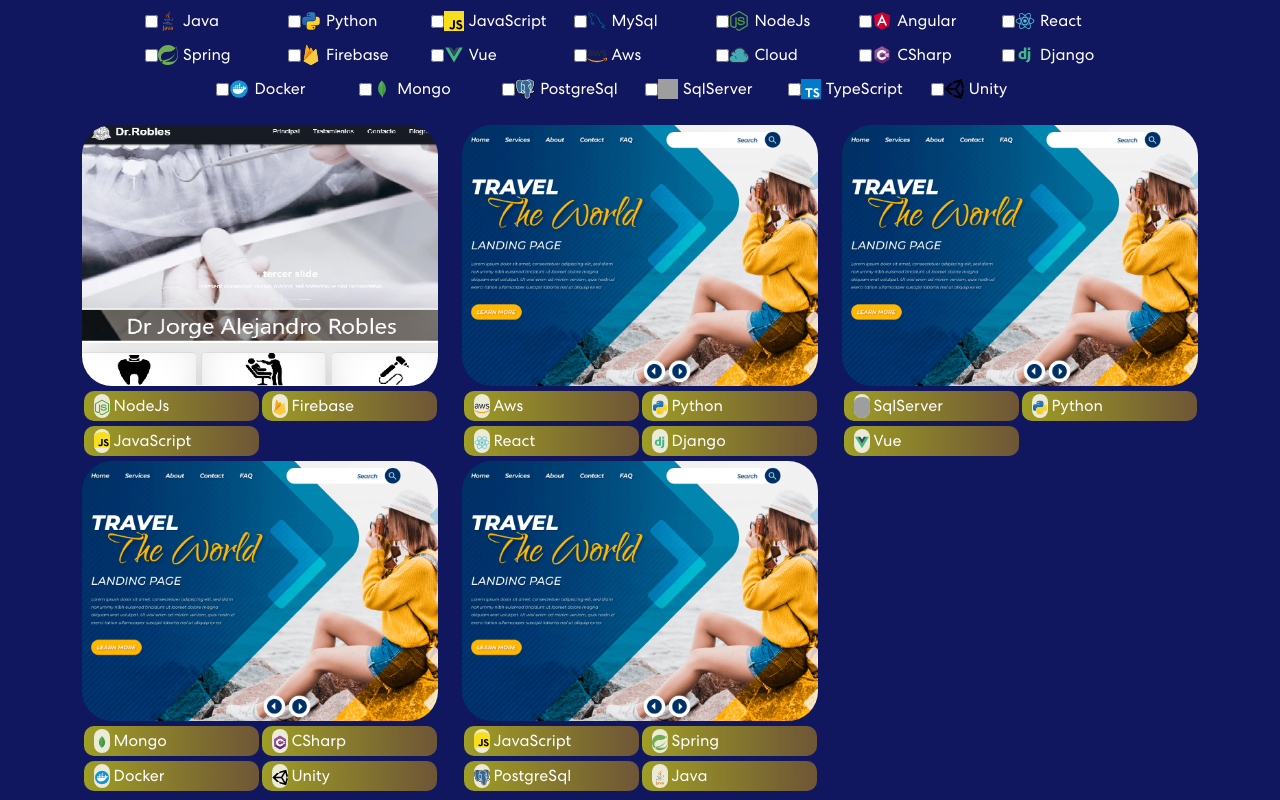
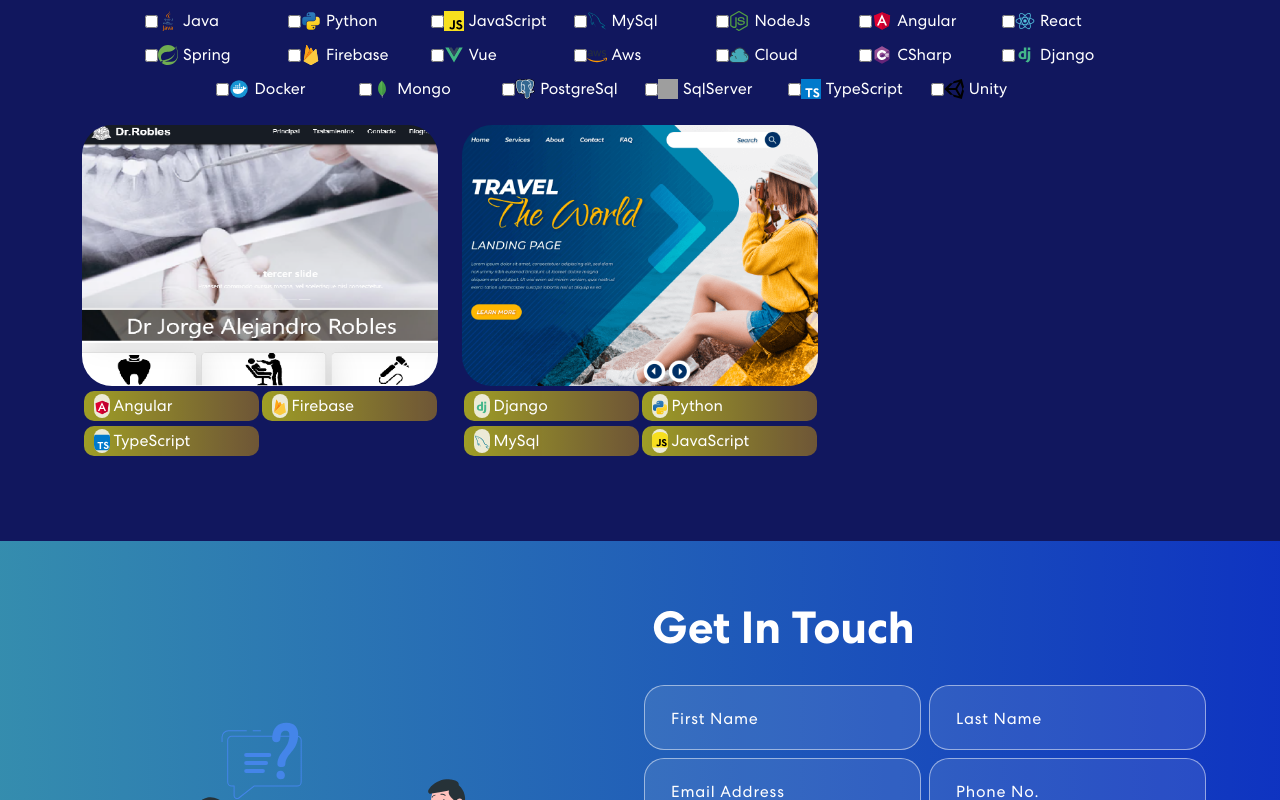
Before and after one commit to carloserna12/Portfolio, a React (Create React App) app: page / in a window 1280 px wide. Shown: the part 1720-2520 px from the top of the page. Built offline with nearby package versions, Linux system fonts and the light colour scheme; grey boxes are pictures that could not be loaded.

Commit message:
optimize some functions

```diff
--- a/src/components/ProjectCard.js
+++ b/src/components/ProjectCard.js
@@ -1,50 +1,9 @@
 import { Col } from "react-bootstrap";
 import { FontAwesomeIcon } from "@fortawesome/react-fontawesome";
-import { faAngular, faBootstrap, faCss3, faGithub, faHtml5, faJava, faJs, faNode, faNodeJs, faPython, faReact } from "@fortawesome/free-brands-svg-icons";
-import { faDatabase, faEarthAmerica, faLeaf, faServer } from "@fortawesome/free-solid-svg-icons";
-import java from "../assets/img/java.svg";
-import js from "../assets/img/javascript.svg";
-import nodeJs from "../assets/img/nodejs.svg";
-import angular from "../assets/img/angular.svg";
-import aws from "../assets/img/aws.svg";
-import cloud from "../assets/img/cloud.svg";
-import csharp from "../assets/img/csharp.svg";
-import django from "../assets/img/django.svg";
-import docker from "../assets/img/docker.svg";
-import firebase from "../assets/img/firebase.svg";
-import mongo from "../assets/img/mongo.svg";
-import mysql from "../assets/img/mysql.svg";
-import postgresql from "../assets/img/postgresql.svg";
-import python from "../assets/img/python.svg";
-import reacticon from "../assets/img/react.svg";
-import spring from "../assets/img/spring.svg";
-import sqlserver from "../assets/img/sqlserver.svg";
-import typescript from "../assets/img/typescript.svg";
-import unity from "../assets/img/unity.svg";
-import vue from "../assets/img/vue.svg";
+import { faGithub, } from "@fortawesome/free-brands-svg-icons";
+import { faEarthAmerica } from "@fortawesome/free-solid-svg-icons";
+import icons from "./icons";
 export const ProjectCard = ({ title, description, imgUrl,tecn,urlGit,urlWeb,status }) => {
-  const iconos = {
-    "Java": java,
-    "Python": python,
-    "JavaScript": js,
-    "MySql":mysql,
-    "NodeJs":nodeJs,
-    "Angular":angular,
-    "React":reacticon,
-    "Spring":spring,
-    "Firebase":firebase,
-    "Vue":vue,
-    "Aws":aws,
-    "Cloud":cloud,
-    "CSharp":csharp,
-    "Django":django,
-    "Docker":docker,
-    "Mongo":mongo,
-    "PostgreSql":postgresql,
-    "SqlServer":sqlserver,
-    "TypeScript":typescript,
-    "Unity":unity,
-  };
   return (
     <Col size={12} sm={6} md={4}>
       <div className="proj-imgbx">
@@ -53,13 +12,17 @@ export const ProjectCard = ({ title, description, imgUrl,tecn,urlGit,urlWeb,stat
           <h4>{title}</h4>
           <span>{description}</span><br></br>
           <button onClick={() => window.open(urlGit)} className="btn-git"><FontAwesomeIcon icon={faGithub}  /><span className="btn-git-style">GitHub </span></button>
-          <button onClick={() => window.open(urlWeb)} className="btn-git"><FontAwesomeIcon icon={faEarthAmerica}  /><span className="btn-git-style"> Web</span></button>
+          {urlWeb !== "" && (
+            <button onClick={() => window.open(urlWeb)} className="btn-git">
+              <FontAwesomeIcon icon={faEarthAmerica} /><span className="btn-git-style">Web</span>
+            </button>
+          )}
         </div>
       </div>
       <div className="tecn-container">
       {tecn.map((item, index) => (
           <span key={index} className="tech-container">
-            <span className="tech"> <img src={iconos[item]} alt={item} className="tech-icon" /> {item}</span>
+            <span className="tech"> <img src={icons[item]} alt={item} className="tech-icon" /> {item}</span>
           </span>
         ))}
       </div>
--- a/src/components/Projects.js
+++ b/src/components/Projects.js
@@ -1,73 +1,12 @@
 import { Container, Row, Col, Tab, Nav } from "react-bootstrap";
 import { ProjectCard } from "./ProjectCard";
-import projImg1 from "../assets/img/project-img1.png";
-import projImg2 from "../assets/img/project-img2.png";
-import projImg3 from "../assets/img/project-img3.png";
-import colorSharp2 from "../assets/img/color-sharp2.png";
-import projImg_1 from "../assets/img/project-img-1.png"
-;import "animate.css";
+import "animate.css";
 import TrackVisibility from "react-on-screen";
-import React, { useState } from 'react';
-import java from "../assets/img/java.svg";
-import js from "../assets/img/javascript.svg";
-import nodeJs from "../assets/img/nodejs.svg";
-import angular from "../assets/img/angular.svg";
-import aws from "../assets/img/aws.svg";
-import cloud from "../assets/img/cloud.svg";
-import csharp from "../assets/img/csharp.svg";
-import django from "../assets/img/django.svg";
-import docker from "../assets/img/docker.svg";
-import firebase from "../assets/img/firebase.svg";
-import mongo from "../assets/img/mongo.svg";
-import mysql from "../assets/img/mysql.svg";
-import postgresql from "../assets/img/postgresql.svg";
-import python from "../assets/img/python.svg";
-import reacticon from "../assets/img/react.svg";
-import spring from "../assets/img/spring.svg";
-import sqlserver from "../assets/img/sqlserver.svg";
-import typescript from "../assets/img/typescript.svg";
-import unity from "../assets/img/unity.svg";
-import vue from "../assets/img/vue.svg";
+import React, { useState } from "react";
+import icons from "./icons";
+import projects from "./ProjectsList";
+
 export const Projects = () => {
-  const projects = [
-    {
-      title: "Web-Dentista",
-      description:
-        "Web basica personal para dentista con Node, Firebase, boostrap y Javascript ",
-      imgUrl: projImg_1,
-      tecn: ["NodeJs", "Firebase", "JavaScript"],
-      urlGit: "https://github.com/carloserna12/Web-Dentista",
-      urlWeb: "https://dralejandrorobles.netlify.app",
-      status: "Deploy",
-    },
-    {
-      title: "Business Startup",
-      description: "Design & Development",
-      imgUrl: projImg1,
-      tecn: ["Aws", "Python","React","Django"],
-      status: "InProgress",
-      status: "DeployNot",
-    },
-    {
-      title: "Business Startup",
-      description: "Design & Development",
-      imgUrl: projImg1,
-      tecn: ["SqlServer", "Python","Vue"],
-    },
-    {
-      title: "Business Startup",
-      description: "Design & Development",
-      imgUrl: projImg1,
-      tecn: ["Mongo", "CSharp", "Docker","Unity"],
-    },
-    {
-      title: "Business Startup",
-      description: "Design & Development",
-      imgUrl: projImg1,
-      tecn: ["JavaScript", "Spring", "PostgreSql","Java"],
-    },
-  ];
-
   const [checkedItems, setCheckedItems] = useState([]);
 
   const handleCheckboxChange = (event) => {
@@ -79,31 +18,29 @@ export const Projects = () => {
     }
   };
 
+  const technologies = [
+    "Java",
+    "Python",
+    "JavaScript",
+    "MySql",
+    "NodeJs",
+    "Angular",
+    "React",
+    "Spring",
+    "Firebase",
+    "Vue",
+    "Aws",
+    "Cloud",
+    "CSharp",
+    "Django",
+    "Docker",
+    "Mongo",
+    "PostgreSql",
+    "SqlServer",
+    "TypeScript",
+    "Unity",
+  ];
 
-  const technologies = ['Java', 'Python', 'JavaScript', 'MySql', 'NodeJs','Angular','React','Spring','Firebase','Vue','Aws','Cloud','CSharp','Django','Docker','Mongo','PostgreSql','SqlServer','TypeScript','Unity'];
-
-  const iconos = {
-    "Java": java,
-    "Python": python,
-    "JavaScript": js,
-    "MySql":mysql,
-    "NodeJs":nodeJs,
-    "Angular":angular,
-    "React":reacticon,
-    "Spring":spring,
-    "Firebase":firebase,
-    "Vue":vue,
-    "Aws":aws,
-    "Cloud":cloud,
-    "CSharp":csharp,
-    "Django":django,
-    "Docker":docker,
-    "Mongo":mongo,
-    "PostgreSql":postgresql,
-    "SqlServer":sqlserver,
-    "TypeScript":typescript,
-    "Unity":unity,
-  };
   return (
     <section className="project" id="project">
       <Container>
@@ -134,12 +71,9 @@ export const Projects = () => {
                         <Nav.Link eventKey="second">In Production</Nav.Link>
                       </Nav.Item>
                       <Nav.Item>
-                        <Nav.Link eventKey="third">
-                        Rdy to deploy
-                        </Nav.Link>
+                        <Nav.Link eventKey="third">Rdy to deploy</Nav.Link>
                       </Nav.Item>
                     </Nav>
-
 
                     <div className="checkbox-list">
                       {technologies.map((technology) => (
@@ -151,14 +85,16 @@ export const Projects = () => {
                               checked={checkedItems.includes(technology)}
                               onChange={handleCheckboxChange}
                             />
-                            <img src={iconos[technology]} alt={technology} className="tech-icon-filter" />
+                            <img
+                              src={icons[technology]}
+                              alt={technology}
+                              className="tech-icon-filter"
+                            />
                             {technology}
                           </label>
                         </div>
                       ))}
                     </div>
-
-
 
                     <Tab.Content
                       id="slideInUp"
@@ -169,9 +105,12 @@ export const Projects = () => {
                       <Tab.Pane eventKey="first">
                         <Row>
                           {projects
-                            .filter((project) =>
-                              checkedItems.length === 0 ||
-                              checkedItems.every((item) => project.tecn.includes(item))
+                            .filter(
+                              (project) =>
+                                checkedItems.length === 0 ||
+                                checkedItems.every((item) =>
+                                  project.tecn.includes(item)
+                                )
                             )
                             .map((project, index) => (
                               <ProjectCard key={index} {...project} />
@@ -185,7 +124,9 @@ export const Projects = () => {
                             .filter(
                               (project) =>
                                 project.status === "Deploy" &&
-                                checkedItems.every((item) => project.tecn.includes(item))
+                                checkedItems.every((item) =>
+                                  project.tecn.includes(item)
+                                )
                             )
                             .map((project, index) => (
                               <ProjectCard key={index} {...project} />
@@ -199,16 +140,15 @@ export const Projects = () => {
                             .filter(
                               (project) =>
                                 project.status === "DeployNot" &&
-                                checkedItems.every((item) => project.tecn.includes(item))
+                                checkedItems.every((item) =>
+                                  project.tecn.includes(item)
+                                )
                             )
                             .map((project, index) => (
                               <ProjectCard key={index} {...project} />
                             ))}
                         </Row>
                       </Tab.Pane>
-
-
-
                     </Tab.Content>
                   </Tab.Container>
                 </div>
--- /dev/null
+++ b/src/components/ProjectsList.js
@@ -0,0 +1,26 @@
+import projImg1 from "../assets/img/project-img1.png";
+import projImg_1 from "../assets/img/project-img-1.png"
+const projectsList = [
+    {
+      title: "Dentist-Website",
+      description:"Basic personal website for a dentist with a catalog of treatments, a contact form, and a biography.",
+      imgUrl: projImg_1,
+      tecn: ["Angular", "Firebase", "TypeScript"],
+      urlGit: "https://github.com/carloserna12/Web-Dentista",
+      urlWeb: "https://dralejandrorobles.netlify.app",
+      status: "Deploy",
+    },
+    {
+      title: "PokeBattle",
+      description: "A web application, login functionality & consumption PokeAPI, simulating type battles.",
+      imgUrl: projImg1,
+      tecn: ["Django", "Python","MySql","JavaScript"],
+      urlGit: "https://github.com/carloserna12/PokeBattle",
+      urlWeb: "",
+      status: "DeployNot",
+    },
+
+  ];
+
+
+  export default projectsList;
--- /dev/null
+++ b/src/components/icons.js
@@ -0,0 +1,45 @@
+import java from "../assets/img/java.svg";
+import js from "../assets/img/javascript.svg";
+import nodeJs from "../assets/img/nodejs.svg";
+import angular from "../assets/img/angular.svg";
+import aws from "../assets/img/aws.svg";
+import cloud from "../assets/img/cloud.svg";
+import csharp from "../assets/img/csharp.svg";
+import django from "../assets/img/django.svg";
+import docker from "../assets/img/docker.svg";
+import firebase from "../assets/img/firebase.svg";
+import mongo from "../assets/img/mongo.svg";
+import mysql from "../assets/img/mysql.svg";
+import postgresql from "../assets/img/postgresql.svg";
+import python from "../assets/img/python.svg";
+import reacticon from "../assets/img/react.svg";
+import spring from "../assets/img/spring.svg";
+import sqlserver from "../assets/img/sqlserver.svg";
+import typescript from "../assets/img/typescript.svg";
+import unity from "../assets/img/unity.svg";
+import vue from "../assets/img/vue.svg";
+
+const iconos = {
+    "Java": java,
+    "Python": python,
+    "JavaScript": js,
+    "MySql":mysql,
+    "NodeJs":nodeJs,
+    "Angular":angular,
+    "React":reacticon,
+    "Spring":spring,
+    "Firebase":firebase,
+    "Vue":vue,
+    "Aws":aws,
+    "Cloud":cloud,
+    "CSharp":csharp,
+    "Django":django,
+    "Docker":docker,
+    "Mongo":mongo,
+    "PostgreSql":postgresql,
+    "SqlServer":sqlserver,
+    "TypeScript":typescript,
+    "Unity":unity,
+  };
+
+export default iconos;
```
